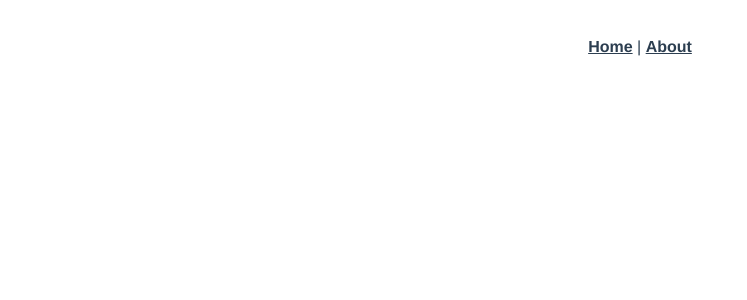
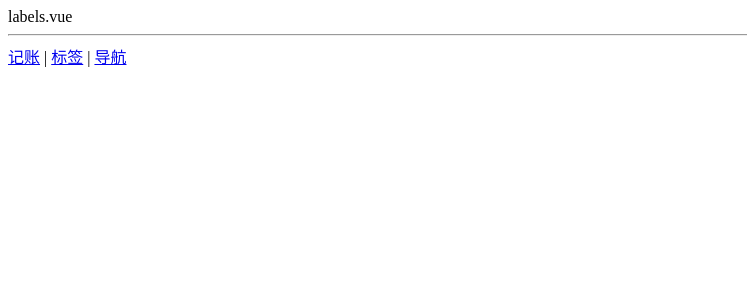
Before and after one commit to paixiaoxing1459/More-money, a Vue app: page /#/labels in a window 1280 px wide. Shown: the top 300 px of the page, without its empty margins (0-747 px from the left). Built offline with nearby package versions, Linux system fonts and the light colour scheme.

Commit message:
创建三个目录

```diff
--- a/src/App.vue
+++ b/src/App.vue
@@ -1,10 +1,14 @@
 <template>
-  <div id="app">
-    <div id="nav">
-      <router-link to="/">Home</router-link> |
-      <router-link to="/about">About</router-link>
+  <div>
+    <router-view/>
+    <hr/>
+    <div>
+      <router-link to="/money">记账</router-link>
+      |
+      <router-link to="/labels">标签</router-link>
+      |
+      <router-link to="/statistics">导航</router-link>
     </div>
-    <router-view/>
   </div>
 </template>
 
--- a/src/router/index.ts
+++ b/src/router/index.ts
@@ -1,27 +1,33 @@
-import Vue from 'vue'
-import VueRouter, { RouteConfig } from 'vue-router'
-import Home from '../views/Home.vue'
+import Vue from 'vue';
+import VueRouter, {RouteConfig} from 'vue-router';
+import Home from '@/views/Home.vue';
+import Money from '@/views/Money.vue';
+import Labels from '@/views/Labels.vue';
+import Statistics from '@/views/Statistics.vue';
 
-Vue.use(VueRouter)
+Vue.use(VueRouter);
 
 const routes: Array<RouteConfig> = [
   {
-    path: '/',
-    name: 'Home',
-    component: Home
+    path:'/',
+    redirect:'/money'
   },
   {
-    path: '/about',
-    name: 'About',
-    // route level code-splitting
-    // this generates a separate chunk (about.[hash].js) for this route
-    // which is lazy-loaded when the route is visited.
-    component: () => import(/* webpackChunkName: "about" */ '../views/About.vue')
-  }
-]
+    path:'/money',
+    component: Money
+  },
+  {
+    path:'/labels',
+    component: Labels
+  },
+  {
+    path:'/statistics',
+    component: Statistics
+  },
+];
 
 const router = new VueRouter({
   routes
-})
+});
 
-export default router
+export default router;
--- /dev/null
+++ b/src/views/Labels.vue
@@ -0,0 +1,13 @@
+<template>
+  <div>labels.vue</div>
+</template>
+
+<script lang="ts">
+export default {
+  name: 'Labels'
+};
+</script>
+
+<style lang="scss" scoped>
+
+</style>
--- /dev/null
+++ b/src/views/Money.vue
@@ -0,0 +1,13 @@
+<template>
+  <div>money.vue</div>
+</template>
+
+<script lang="ts">
+export default {
+  name: 'money'
+};
+</script>
+
+<style lang="scss" scoped>
+
+</style>
--- /dev/null
+++ b/src/views/Statistics.vue
@@ -0,0 +1,13 @@
+<template>
+  <div>statistics.vue</div>
+</template>
+
+<script lang="ts">
+export default {
+  name: 'Statistics'
+};
+</script>
+
+<style lang="scss" scoped>
+
+</style>
```
Also changed, not shown: package.json (+28 -37 lines), 1 other file (tests, documents, lock files or other folders).
